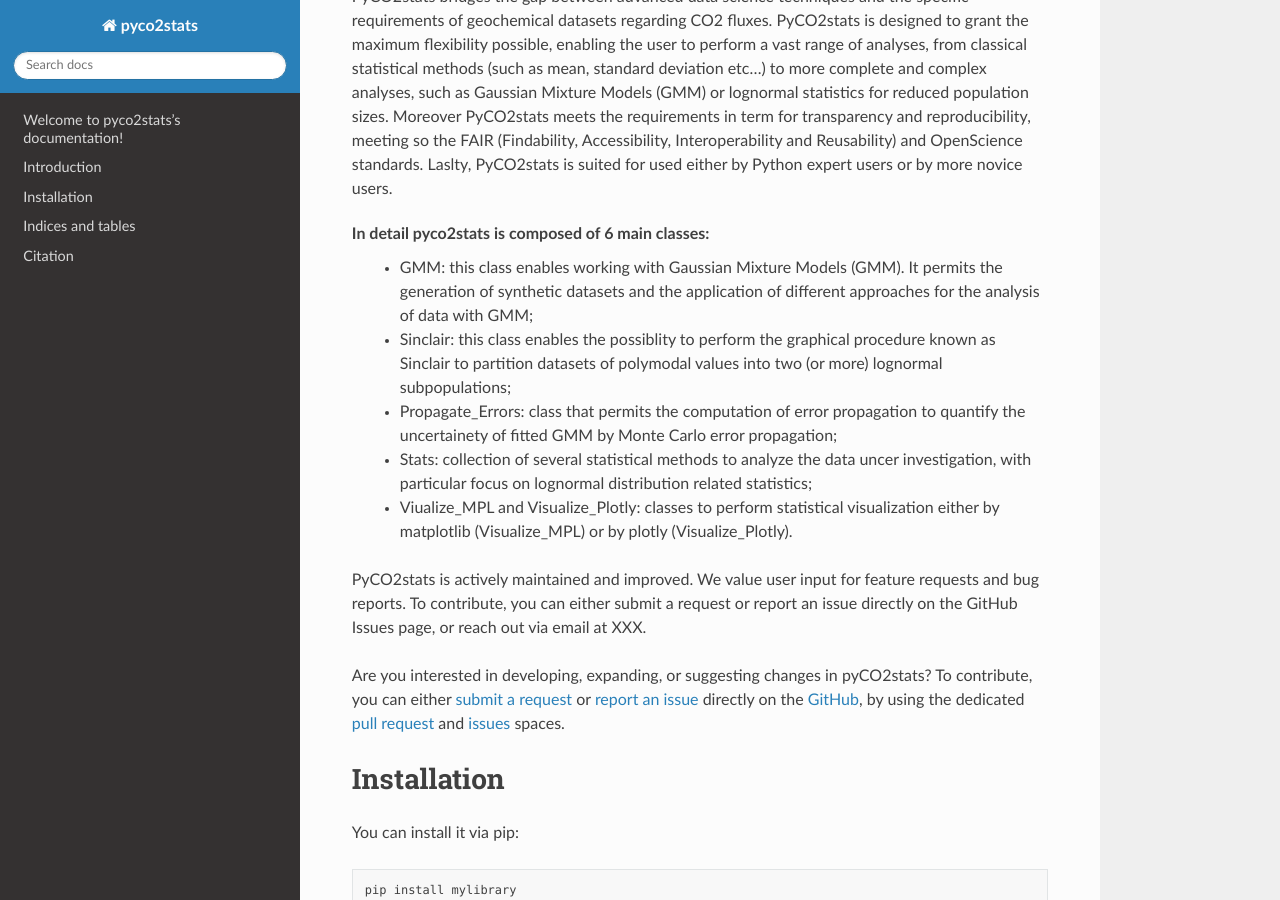
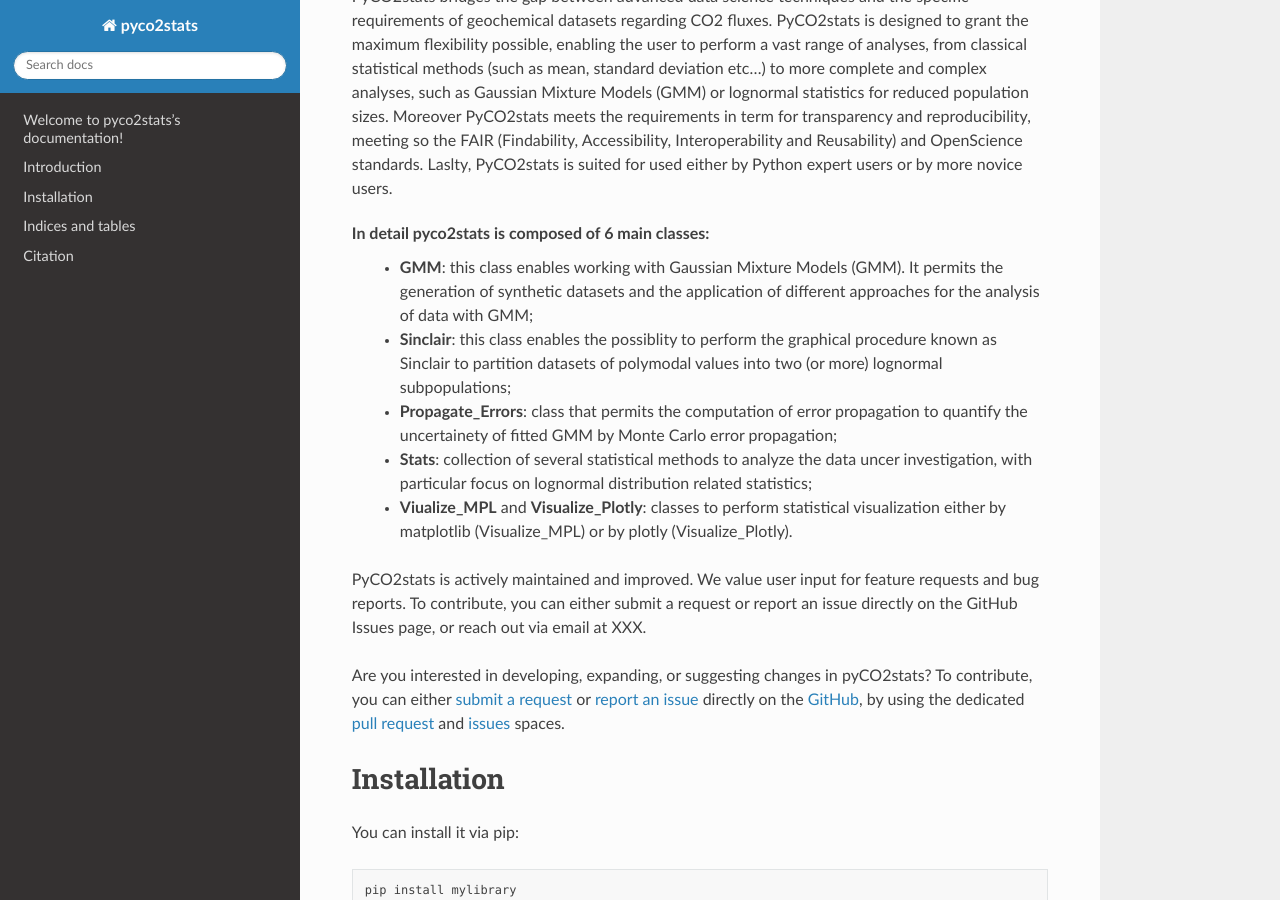
Before and after one commit to AIVolcanoLab/pyco2stats, a Sphinx documentation site: the page built from docs/index.rst, in a window 1280 px wide and 900 px high, scrolled down 500 px. Built offline with Sphinx 7.4.7 and the Read the Docs theme 3.1.0, drawn with Linux system fonts in a browser that asks for light colours.

```diff
--- a/docs/index.rst
+++ b/docs/index.rst
@@ -28,11 +28,11 @@ PyCO2stats bridges the gap between advanced data science techniques and the spec
 of geochemical datasets regarding CO2 fluxes. PyCO2stats is designed to grant the maximum flexibility possible, enabling the user to perform a vast range of analyses, from classical statistical methods (such as mean, standard deviation etc...) to more complete and complex analyses, such as Gaussian Mixture Models (GMM) or lognormal statistics for reduced population sizes. Moreover PyCO2stats meets the requirements in term for transparency and reproducibility, meeting so the FAIR (Findability, Accessibility, Interoperability and Reusability) and OpenScience standards. Laslty, PyCO2stats is suited for used either by Python expert users or by more novice users.
 
 In detail pyco2stats is composed of 6 main classes:
-   * GMM: this class enables working with Gaussian Mixture Models (GMM). It permits the generation of synthetic datasets and the application of different approaches for the analysis of data with GMM;
-   * Sinclair: this class enables the possiblity to perform the graphical procedure known as Sinclair to partition datasets of polymodal values into two (or more) lognormal subpopulations;
-   * Propagate_Errors: class that permits the computation of error propagation to quantify the uncertainety of fitted GMM by Monte Carlo error propagation;
-   * Stats: collection of several statistical methods to analyze the data uncer investigation, with particular focus on lognormal distribution related statistics;
-   * Viualize_MPL and Visualize_Plotly: classes to perform statistical visualization either by matplotlib (Visualize_MPL) or by plotly (Visualize_Plotly).
+   * **GMM**: this class enables working with Gaussian Mixture Models (GMM). It permits the generation of synthetic datasets and the application of different approaches for the analysis of data with GMM;
+   * **Sinclair**: this class enables the possiblity to perform the graphical procedure known as Sinclair to partition datasets of polymodal values into two (or more) lognormal subpopulations;
+   * **Propagate_Errors**: class that permits the computation of error propagation to quantify the uncertainety of fitted GMM by Monte Carlo error propagation;
+   * **Stats**: collection of several statistical methods to analyze the data uncer investigation, with particular focus on lognormal distribution related statistics;
+   * **Viualize_MPL** and **Visualize_Plotly**: classes to perform statistical visualization either by matplotlib (Visualize_MPL) or by plotly (Visualize_Plotly).
 
 PyCO2stats is actively maintained and improved. We value user input for feature requests and bug
 reports. To contribute, you can either submit a request or report an issue directly on the GitHub Issues
```
